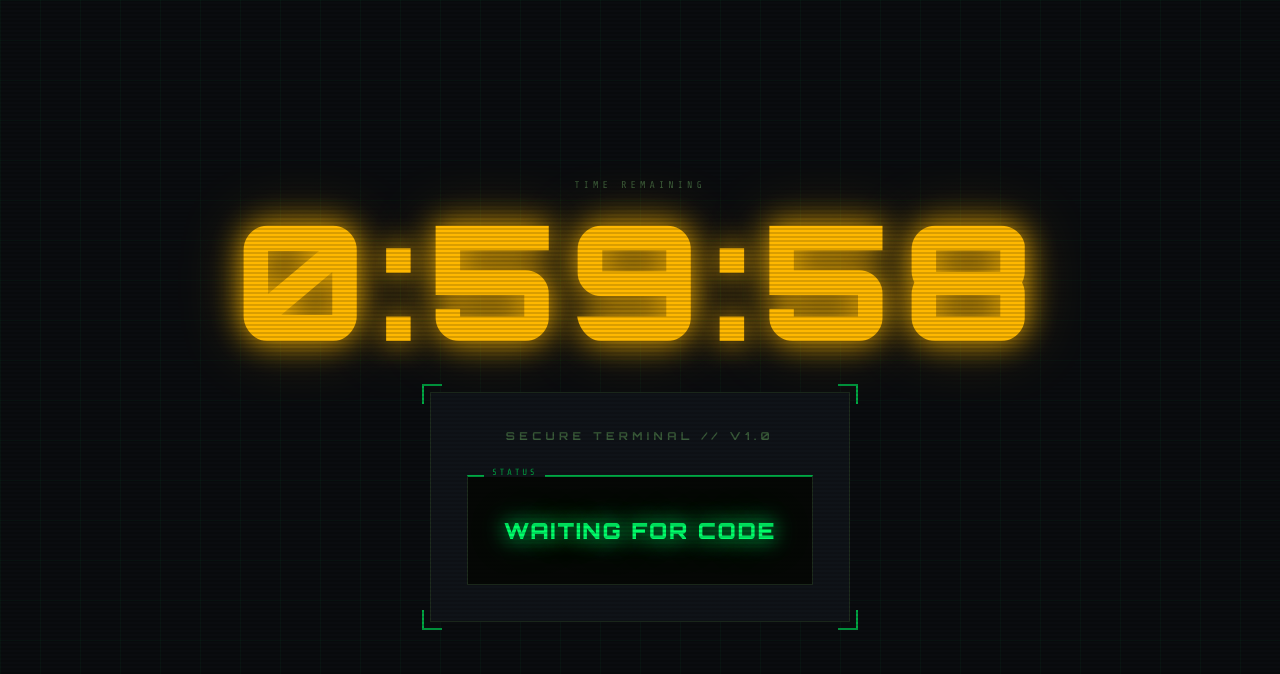
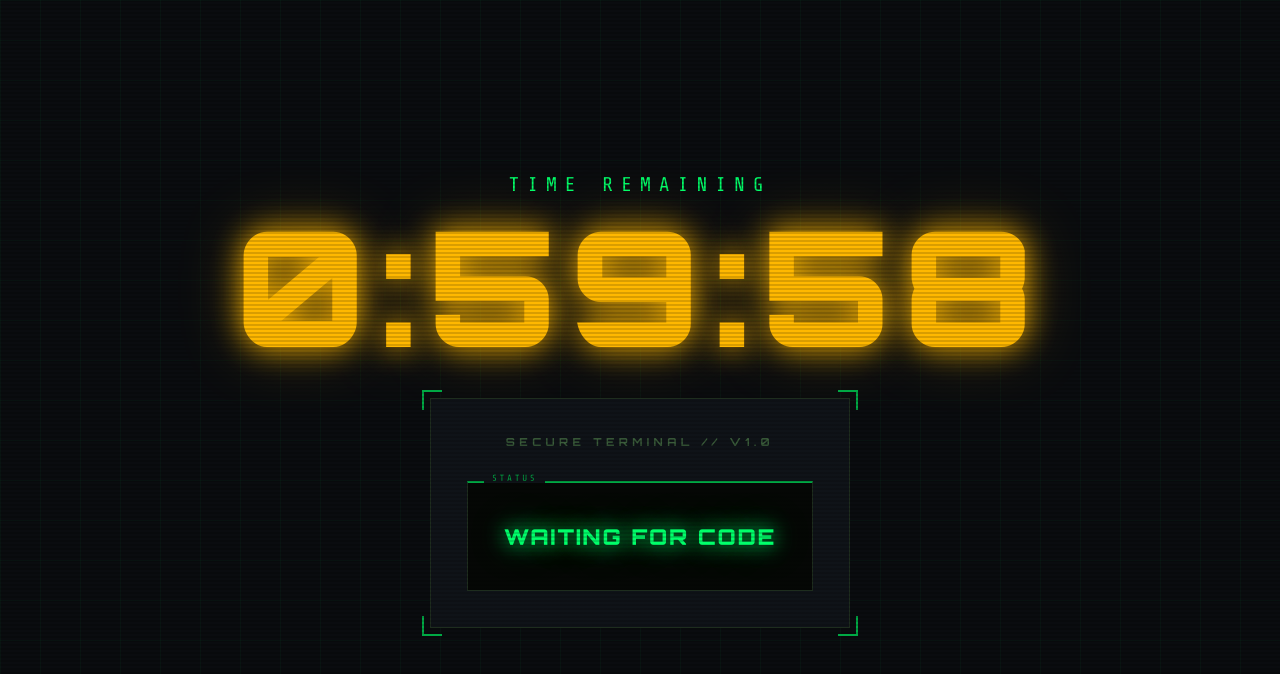
Before and after one commit to drummondst/codebox, a website: page public/index.html in a window 1280 px wide. Both pictures are taken after a click on the button "START". Drawn offline with nearby package versions, Linux system fonts and the light colour scheme; no server answers.

Commit message:
timer font

```diff
--- a/public/index.html
+++ b/public/index.html
@@ -128,9 +128,9 @@
     .countdown-wrap { text-align: center; }
 
     .countdown-label {
-      font-size: 10px;
+      font-size: 20px;
       letter-spacing: 0.4em;
-      color: var(--muted);
+      color: var(--green);
       text-transform: uppercase;
       margin-bottom: 10px;
     }
```
